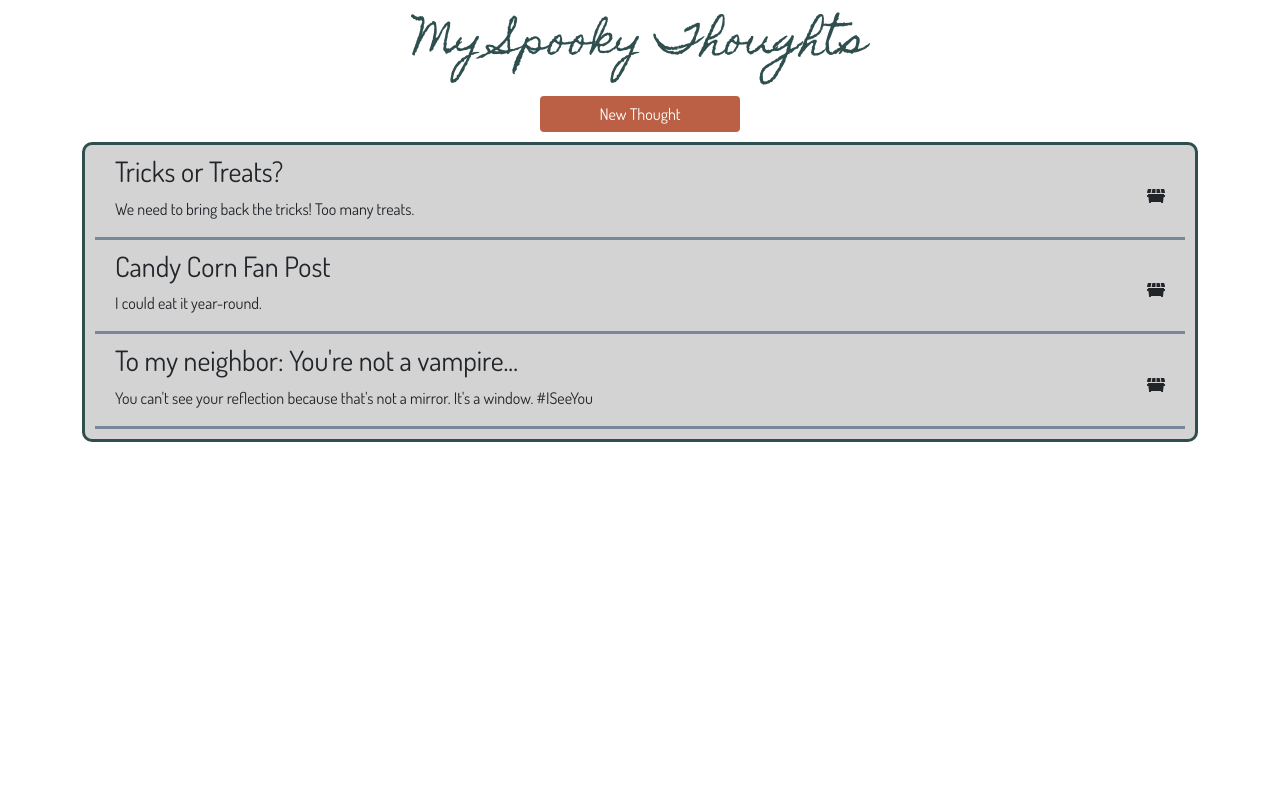
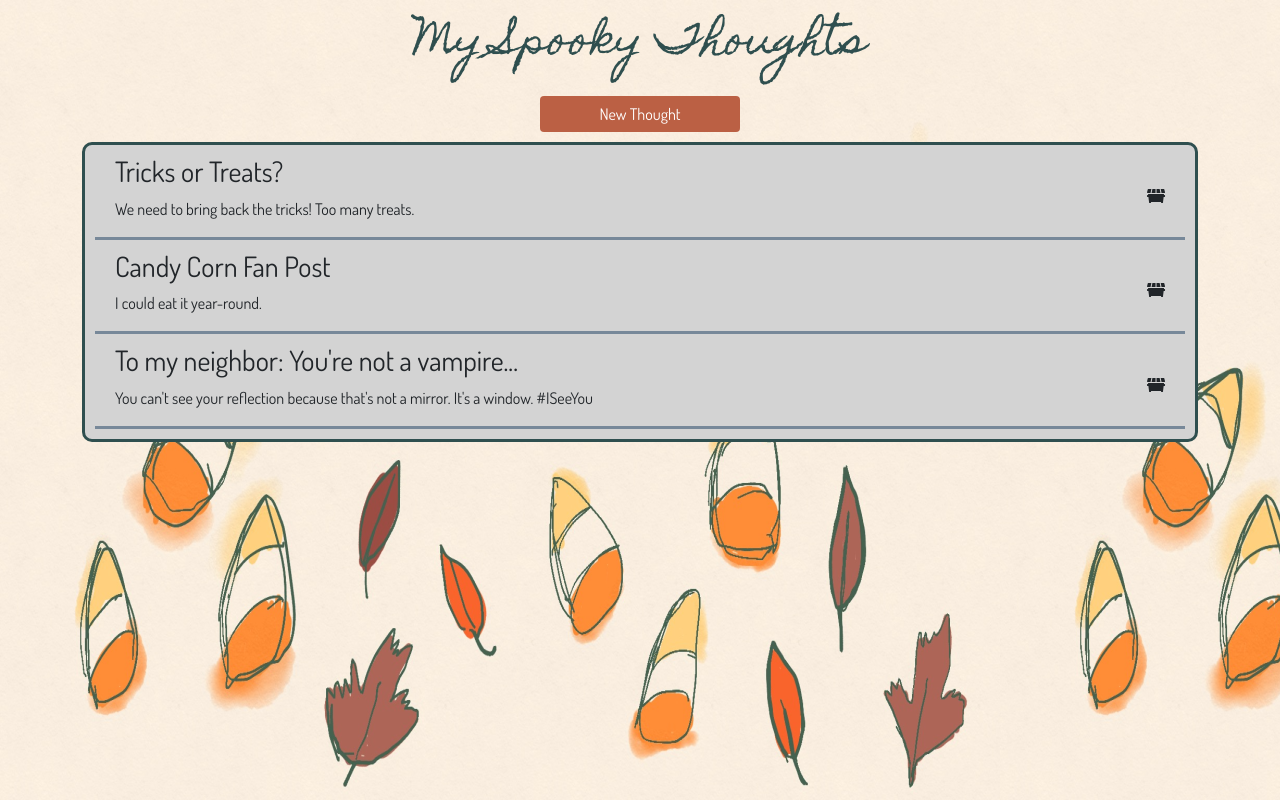
Before and after one commit to tazMeah/react-lab-2, a React (Create React App) app: page / in a window 1280 px wide. Built offline with nearby package versions, Linux system fonts and the light colour scheme.

Commit message:
added spooky background

```diff
--- a/src/index.css
+++ b/src/index.css
@@ -1,11 +1,13 @@
 body {
-  margin: 0;
+  /* margin: 0;
   font-family: -apple-system, BlinkMacSystemFont, 'Segoe UI', 'Roboto', 'Oxygen',
     'Ubuntu', 'Cantarell', 'Fira Sans', 'Droid Sans', 'Helvetica Neue',
     sans-serif;
   -webkit-font-smoothing: antialiased;
-  -moz-osx-font-smoothing: grayscale;
+  -moz-osx-font-smoothing: grayscale; */
+  background-image: url("spookybackground-1000x800.png")
 }
+
 
 code {
   font-family: source-code-pro, Menlo, Monaco, Consolas, 'Courier New',
```
Also changed, not shown: src/spookybackground-1000x800.png (added), src/spookybackground.png (added).
